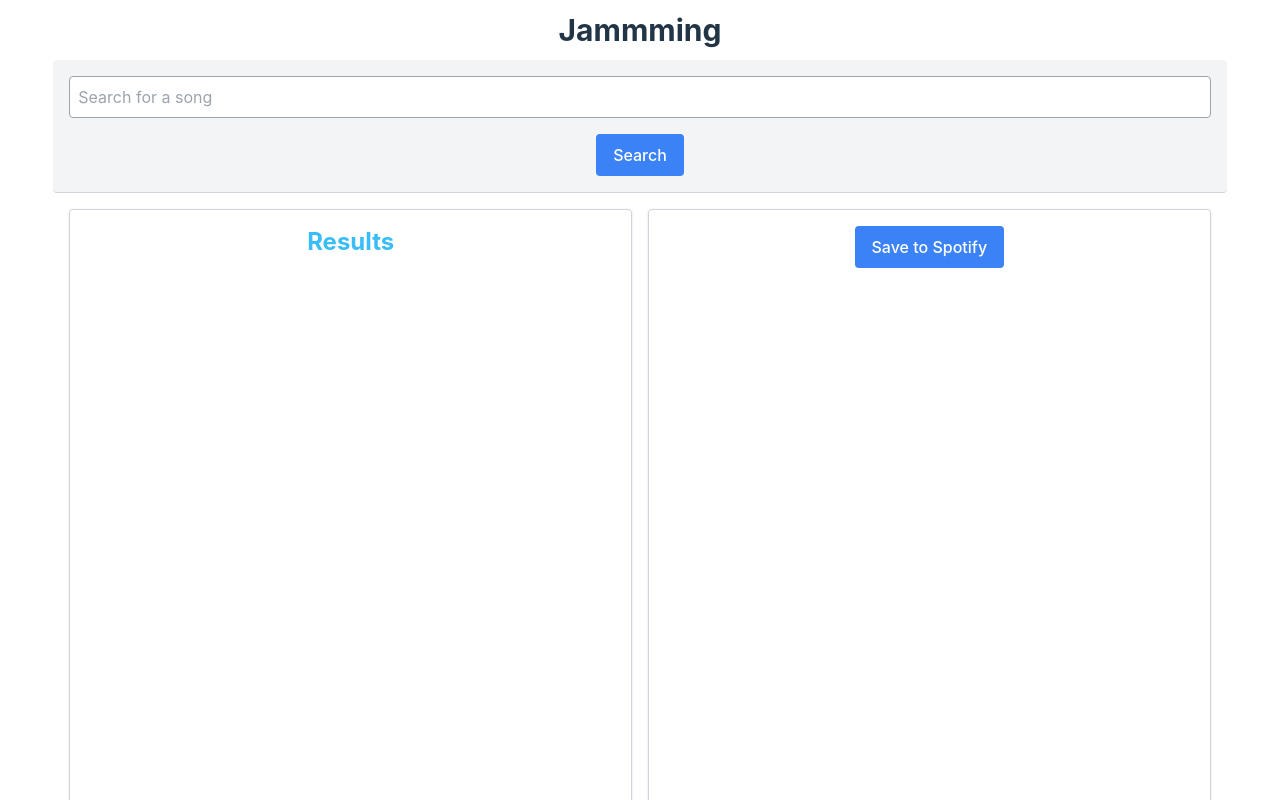
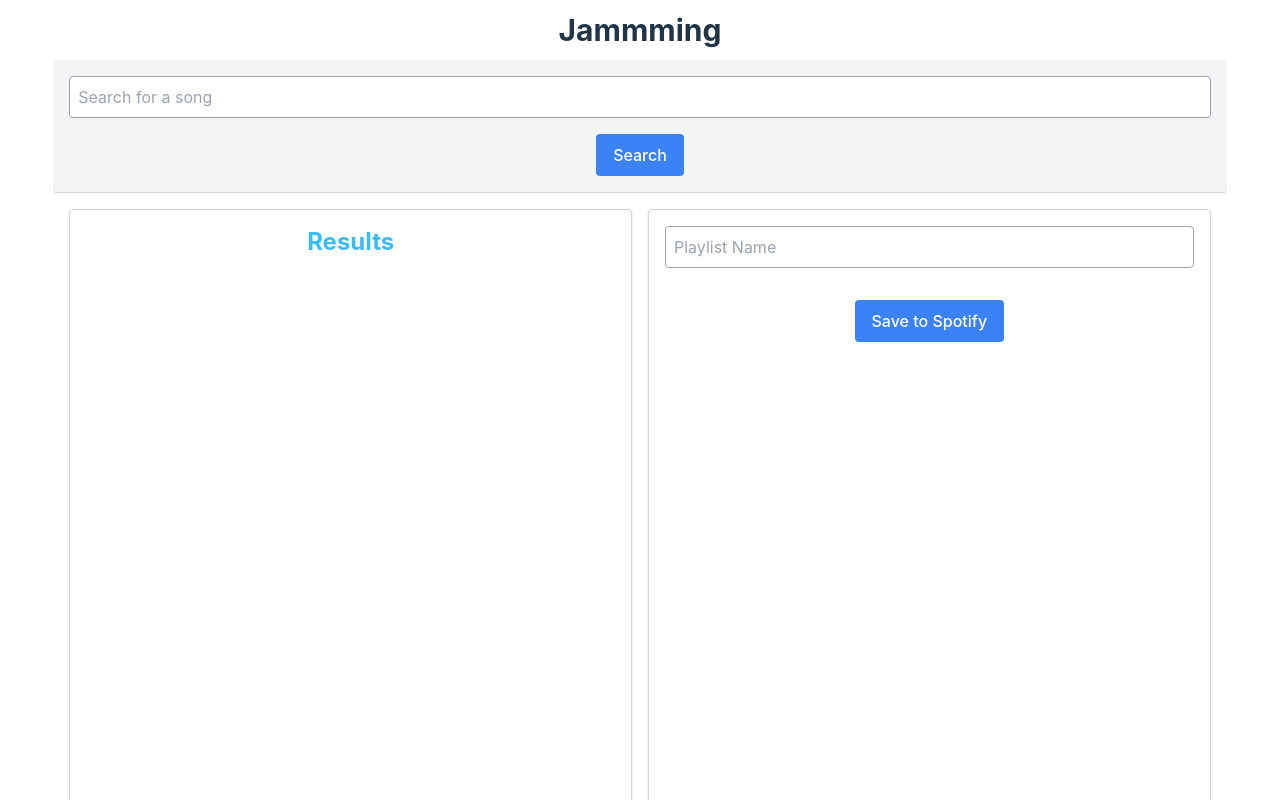
Before and after one commit to jimstav/Jammming, a React (Vite) app: page / in a window 1280 px wide. Shown: the top 800 px of the page. Built offline with nearby package versions, Linux system fonts and the light colour scheme.

Commit message:
Mock Playlist component

```diff
--- a/src/components/App/App.jsx
+++ b/src/components/App/App.jsx
@@ -197,10 +197,15 @@ const result = {
 
 function App() {
   const [tracks, setTracks] = useState([]);
+  const [playlistName, setPlaylistName] = useState("");
 
   const searchSpotify = (searchTerm) => {
     console.log(`Searching Spotify for "${searchTerm}"`);
     setTracks(result.items);
+  };
+
+  const onPlaylistNameChange = (value) => {
+    setPlaylistName(value);
   };
 
   return (
@@ -211,7 +216,7 @@ function App() {
           <SearchBar search={searchSpotify} />
           <div className="flex-1 p-4 grid grid-cols-1 lg:grid-cols-2 gap-4 h-full">
             <SearchResults tracks={tracks} />
-            <Playlist />
+            <Playlist name={playlistName} tracks={tracks} onNameChange={onPlaylistNameChange} />
           </div>
         </div>
       </div>
--- a/src/components/Playlist/Playlist.jsx
+++ b/src/components/Playlist/Playlist.jsx
@@ -1,7 +1,20 @@
-const Playlist = () => {
+import Track from "../Track/Track";
+
+const Playlist = ({ name, tracks, onNameChange }) => {
   return (
     <div className="bg-white p-4 border border-gray-300 rounded shadow h-full">
-      {/* Playlist will go here */}
+      <input
+        type="text"
+        placeholder="Playlist Name"
+        value={name}
+        onChange={(e) => onNameChange(e.target.value)}
+        className="w-full p-2 border border-gray-400 rounded mb-4"
+      ></input>
+      <div className="mb-4">
+        {tracks.map((value) => {
+          return <Track key={value.id} track={value} />;
+        })}
+      </div>
       <button className="px-4 py-2 bg-blue-500 text-white rounded hover:bg-blue-600">
         Save to Spotify
       </button>
```
